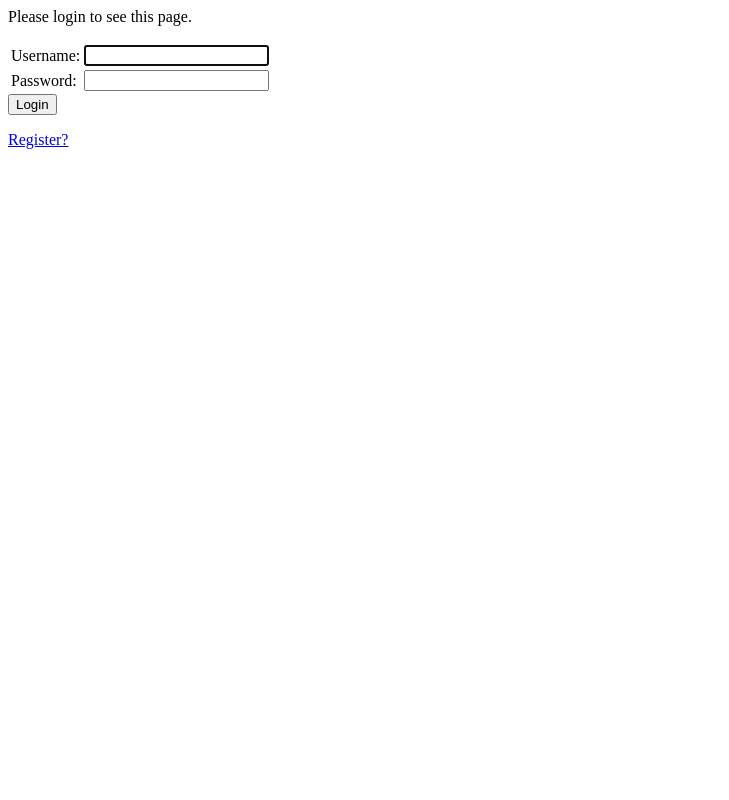
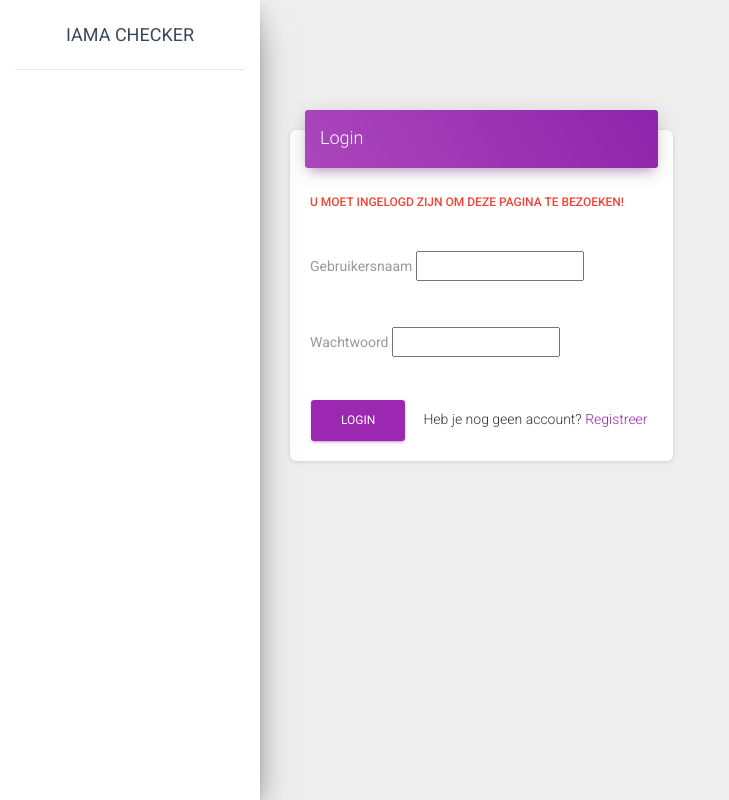
Before and after one commit to KoenBron/IAMA-checker, a Django app: page /accounts/login/?next=/ in a window 1280 px wide. Shown: the whole page, without its empty margins (0-729 px from the left). Run offline with Django 4.2, Linux system fonts and the light colour scheme; some libraries are stand-ins or nearby versions.

Commit message:
New login logout pages, need a bit of glow up

```diff
--- a/iama_checker/templates/registration/login.html
+++ b/iama_checker/templates/registration/login.html
@@ -1,30 +1,65 @@
-{% if form.errors %}
-    <p>Your username and password didn't match. Please try again.</p>
-{% endif %}
+{% extends 'base/base.html' %}
 
-{% if next %}
-{% if user.is_authenticated %}
-    <p>Your account doesn't have access to this page. To proceed,
-    please login with an account that has access.</p>
-{% else %}
-    <p>Please login to see this page.</p>
-{% endif %}
-{% endif %}
+{% block content %}
+<div class="row">
+    <div class="col-md-5">
+      <div class="card">
+        <div class="card-header card-header-primary">
+          <h4 class="card-title">
+            Login
+          </h4>
+        </div>
+        <div class="card-body">
 
-<form method="post" action="{% url 'login' %}">
-{% csrf_token %}
-<table>
-    <tr>
-    <td>{{ form.username.label_tag }}</td>
-    <td>{{ form.username }}</td>
-    </tr>
-    <tr>
-    <td>{{ form.password.label_tag }}</td>
-    <td>{{ form.password }}</td>
-    </tr>
-</table>
-<input type="submit" value="Login">
-<input type="hidden" name="next" value="{{ next }}">
-</form>
+          <h6 class="card-category">
+              {% if from.error %}
+                <span class="text-danger">Er is iets mis met uw gebruikersnaam of wachtwoord!</span>
+              {% endif %}
+              {% if next %}
+                <span class="text-danger">U moet ingelogd zijn om deze pagina te bezoeken!</span>
+              {% endif %}
+          </h6>
 
-<p><a href="{% url 'accounts:register' %}">Register?</a></p>
+          <br />
+
+          <form role="form" method="post" action="">
+
+            {% csrf_token %}
+
+            <div class="row">
+              <div class="col-md-12">
+                <div class="form-group">
+                  <label class="bmd-label-floating">Gebruikersnaam</label>
+                  {{ form.username }}
+                </div>
+              </div>
+            </div>
+
+            <br />
+
+            <div class="row">
+              <div class="col-md-12">
+                <div class="form-group">
+                  <label class="bmd-label-floating">Wachtwoord</label>
+                  {{ form.password }}
+                </div>
+              </div>
+            </div>
+
+            <br />
+
+            <button type="submit" name="login" class="btn btn-primary pull-left">Login</button>
+
+            &nbsp; &nbsp;
+            <span class="pull-right">
+              Heb je nog geen account? <a href="{% url 'accounts:register' %}" class="text-primary">Registreer</a>
+            </span>
+
+            <div class="clearfix"></div>
+
+          </form>
+        </div>
+      </div>
+    </div>
+</div>
+{% endblock %}
```
Also changed, not shown: iama_checker/templates/registration/logged_out.html (+22 -1 lines), iama_checker/db.sqlite3.
